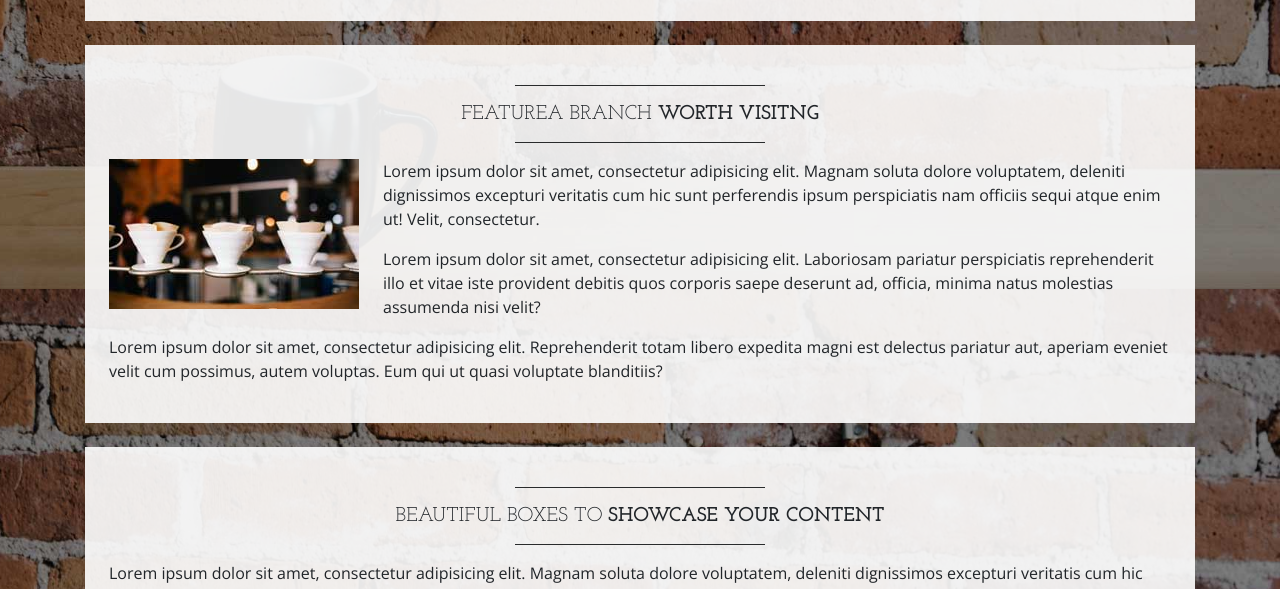
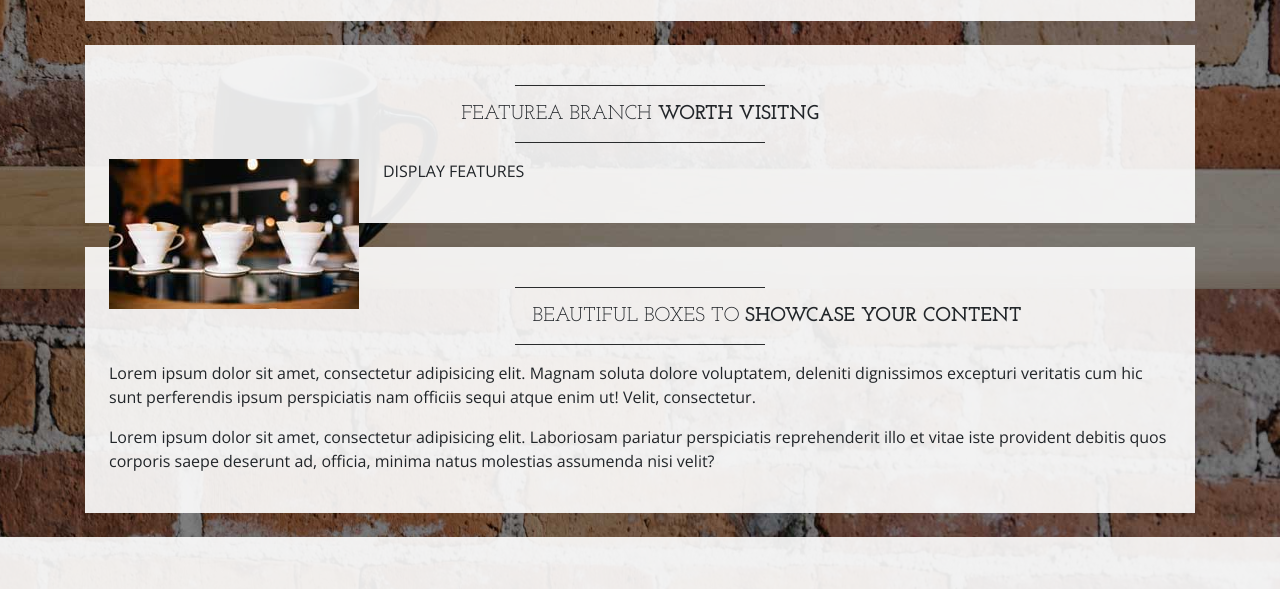
Before and after one commit to JasonDuquain/Git-It-Together-Jun, a website: page index.html in a window 1280 px wide. Shown: the part 511-1100 px from the top of the page. Drawn offline with nearby package versions, Linux system fonts and the light colour scheme.

Commit message:
changed text in paragrpahs

```diff
--- a/index.html
+++ b/index.html
@@ -75,9 +75,7 @@
         </h2>
         <hr class="divider">
         <img class="img-fluid float-left mr-4 d-none d-lg-block" src="img/intro-pic.jpg" alt="">
-        <p>Lorem ipsum dolor sit amet, consectetur adipisicing elit. Magnam soluta dolore voluptatem, deleniti dignissimos excepturi veritatis cum hic sunt perferendis ipsum perspiciatis nam officiis sequi atque enim ut! Velit, consectetur.</p>
-        <p>Lorem ipsum dolor sit amet, consectetur adipisicing elit. Laboriosam pariatur perspiciatis reprehenderit illo et vitae iste provident debitis quos corporis saepe deserunt ad, officia, minima natus molestias assumenda nisi velit?</p>
-        <p>Lorem ipsum dolor sit amet, consectetur adipisicing elit. Reprehenderit totam libero expedita magni est delectus pariatur aut, aperiam eveniet velit cum possimus, autem voluptas. Eum qui ut quasi voluptate blanditiis?</p>
+        <p>DISPLAY FEATURES</P>
       </div>
 
       <div class="bg-faded p-4 my-4">
```
